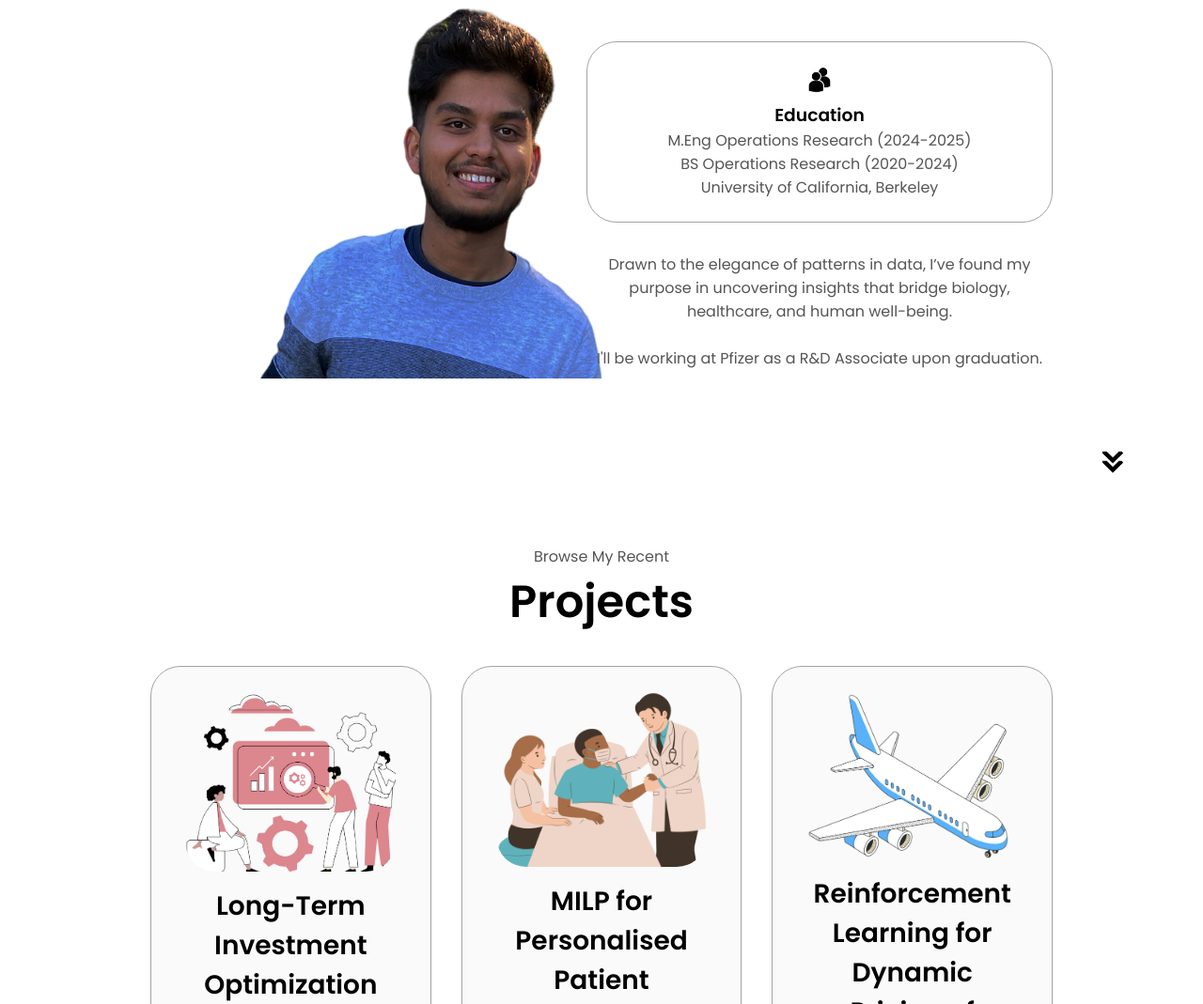
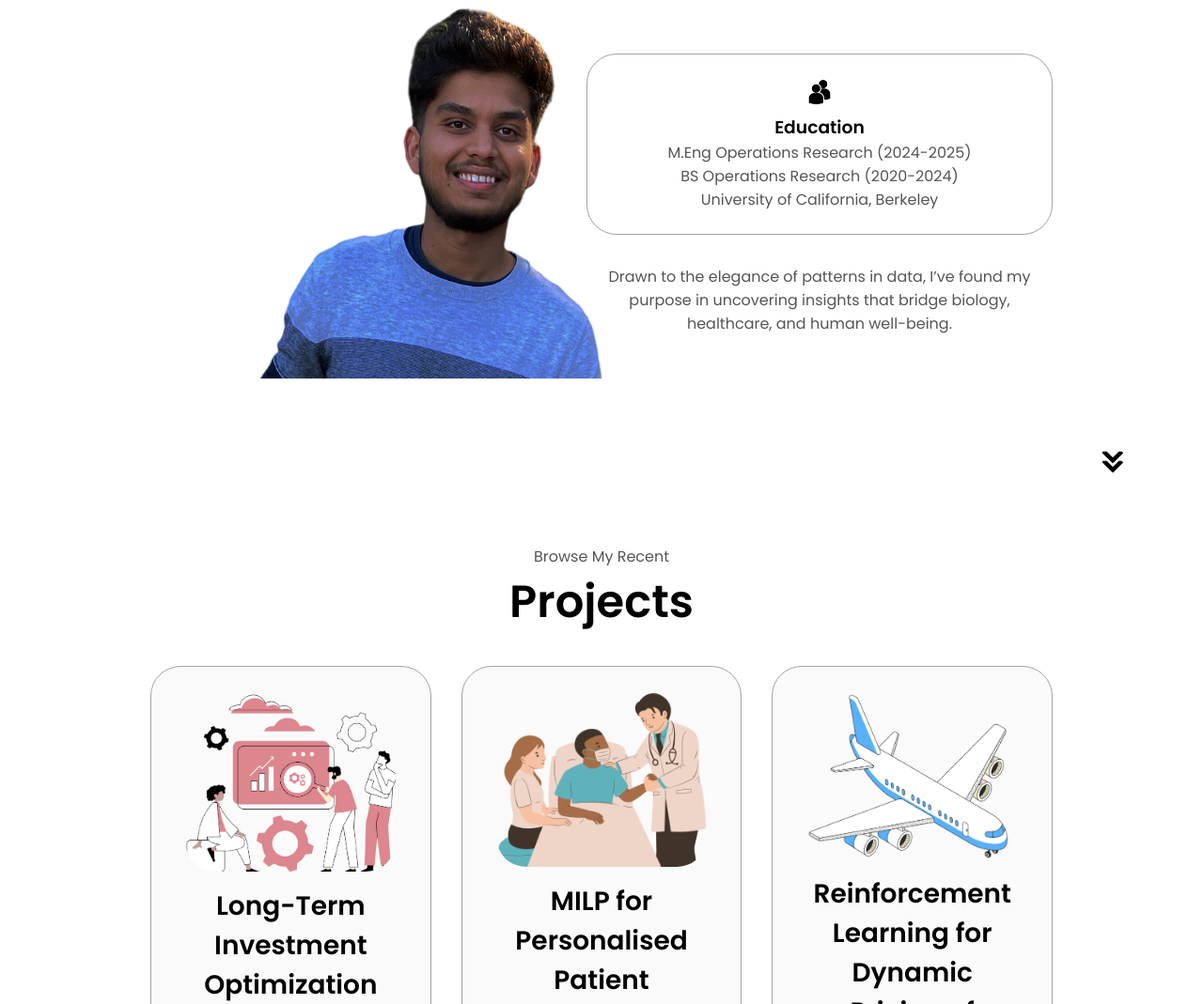
Before and after one commit to luitelshreejal/luitel, a plain HTML site: page index.html in a window 1280 px wide. Shown: the part 1116-2185 px from the top of the page at 94% size. Drawn offline with Linux system fonts and the light colour scheme.

Commit message:
Update index.html

```diff
--- a/index.html
+++ b/index.html
@@ -110,11 +110,6 @@
 
               <br>
               <br>
-
-
-              I'll be working at Pfizer as a R&D Associate upon graduation.
-
-
 
 
 
```
